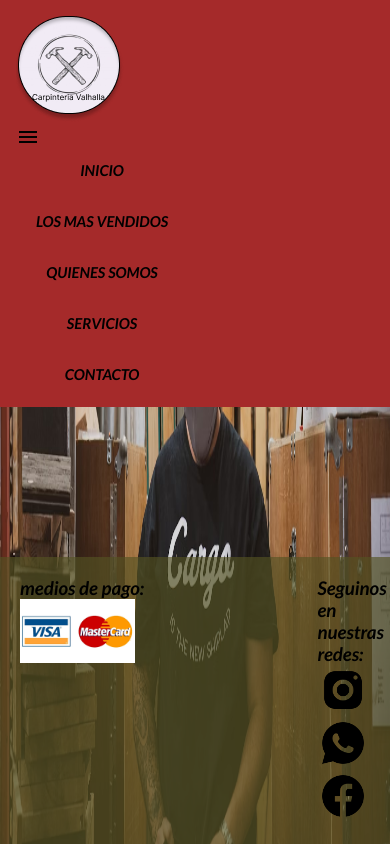
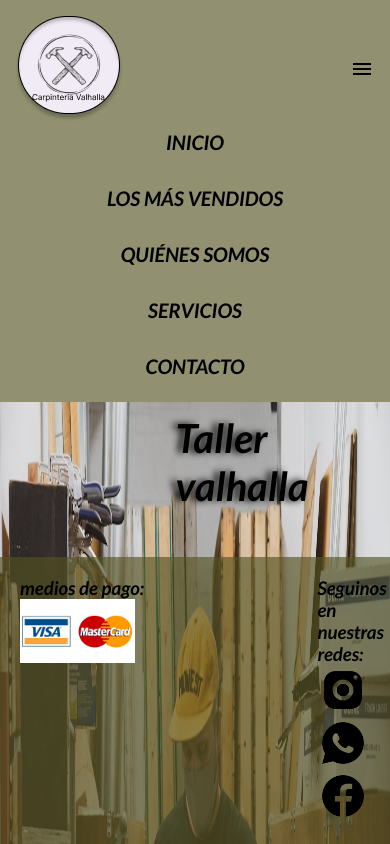
Before and after one commit to Nicolas-Grippi/proyecto, a plain HTML site: page index.html in a window 390 px wide. Both pictures are taken after a click on the label "menu". Shown: the top 844 px of the page. Drawn offline with Linux system fonts and the light colour scheme.

Commit message:
Creando menu hamburguesa 2

```diff
--- a/css/styles.css
+++ b/css/styles.css
@@ -17,41 +17,17 @@ body {
     margin: 0;
     padding: 1rem;
     background-color: rgba(85, 83, 35, 0.644);
-}
-
-nav .navBar {
-    display: flex;
-    align-items: center;
 
 }
-
-nav div ul {
-    justify-content: space-between;
-    align-items: center;
-    display: flex;
-    list-style: none;
-    gap: 2rem;
-}
-
-nav ul li a {
-    text-decoration: none;
-    color: white
-}
-
-nav #toggle,
-nav label {
-    display: none;
-}
-
 
 
 .header-back {
     width: 100%;
-    height: 908px;
+    height: 853px;
     background-image: url("../assets/img/Persona.png");
-    image-resolution: 100%;
     background-position: center;
     background-size: 100% 100%;
+    image-resolution: 100%;
     background-attachment: fixed;
     background-repeat: no-repeat;
     padding-left: 45%;
@@ -63,6 +39,38 @@ nav label {
     text-shadow: -5px 0px 7px #000000;
 
 }
+
+
+
+nav{
+    display: flex;
+    flex-wrap: wrap ;
+    justify-content: space-between;
+    align-items: center;
+
+}
+
+nav div ul{
+    display: flex;
+    list-style: none;
+    gap: 2rem;
+
+}
+
+nav ul li a{
+    text-decoration: none;
+    color: #000000;
+    font-size: 20px;
+    text-transform: uppercase;
+    font-weight: bold;
+}
+
+nav #toggle, nav label{
+    display: none;
+}
+
+
+
 
 footer {
     width: 100%;
@@ -91,56 +99,47 @@ footer {
     width: 50px;
 }
 
-@media (max-width:1024px) {
-    .header-index {
-        justify-content: space-around;
-        background-color: blue;
+@media (max-width:768px) {
+
+    nav .menu {
+        width: 100%;
+        height: 0;
+        overflow: hidden;
+    }
+    nav ul{
+        flex-direction: column;
+        align-items: center;
+        padding: 8px 0;
+    }
+    nav label{
+        display: inline-flex;
+        cursor: pointer;
     }
 
-    nav .navBar {
-        display: flex;
-        list-style: none;
-        gap: 20px;
-        margin: 0px 20px;
-    }
-
-    .navBar li a {
-        text-decoration: none;
-        color: #000000;
-        font-size: 15px;
-        text-transform: uppercase;
-        font-weight: bold;
+    nav #toggle:checked ~ .menu{
+        height: 100%;
     }
 
 }
 
-@media (max-width:768px) {
-    .header-index {
-        width: 100%;
-        position: fixed;
-        background-color: brown;
-    }
+@media (max-width:320px) {
 
-    nav .navBar {
+    nav .menu {
         width: 100%;
         height: 0;
         overflow: hidden;
-        top: 0;
     }
-
-    nav ul {
+    nav ul{
         flex-direction: column;
-        align-items: flex-end;
+        align-items: center;
         padding: 8px 0;
-
     }
-
-    nav label {
+    nav label{
         display: inline-flex;
         cursor: pointer;
     }
 
-    nav #toggle:checked ~ .navBar{
+    nav #toggle:checked ~ .menu{
         height: 100%;
     }
 
--- a/index.html
+++ b/index.html
@@ -11,22 +11,28 @@
 
 <body>
     <header class="header-index">
+
+        <nav>
           <img src="./assets/img/Logo.png" alt="">
-        <nav>
             <input type="checkbox" name="" id="toggle">
             <label for="toggle"><i class="material-icons">menu</i></label>
-            <div class="navBar">
 
+            <div class="menu">
                 <ul>
-                    <li><a href="#">inicio</a></li>
-                    <li><a href="./pages/los_mas_vendidos.html">los mas vendidos</a></li>
-                    <li><a href="./pages/quienes_somos.html">quienes somos</a></li>
-                    <li><a href="./pages/servicios.html">servicios</a></li>
-                    <li><a href="./pages/contacto.html">contacto</a></li>
+                    <li><a href="#">Inicio</a></li>
+                    <li><a href="./pages/los_mas_vendidos.html">Los más vendidos</a></li>
+                    <li><a href="./pages/quienes_somos.html">Quiénes somos</a></li>
+                    <li><a href="./pages/servicios.html">Servicios</a></li>
+                    <li><a href="./pages/contacto.html">Contacto</a></li>
                 </ul>
+
             </div>
         </nav>
+
     </header>
+</body>
+
+
 <main>
 
     <section>
```
Lines whose indentation alone changed are shown as unchanged.
